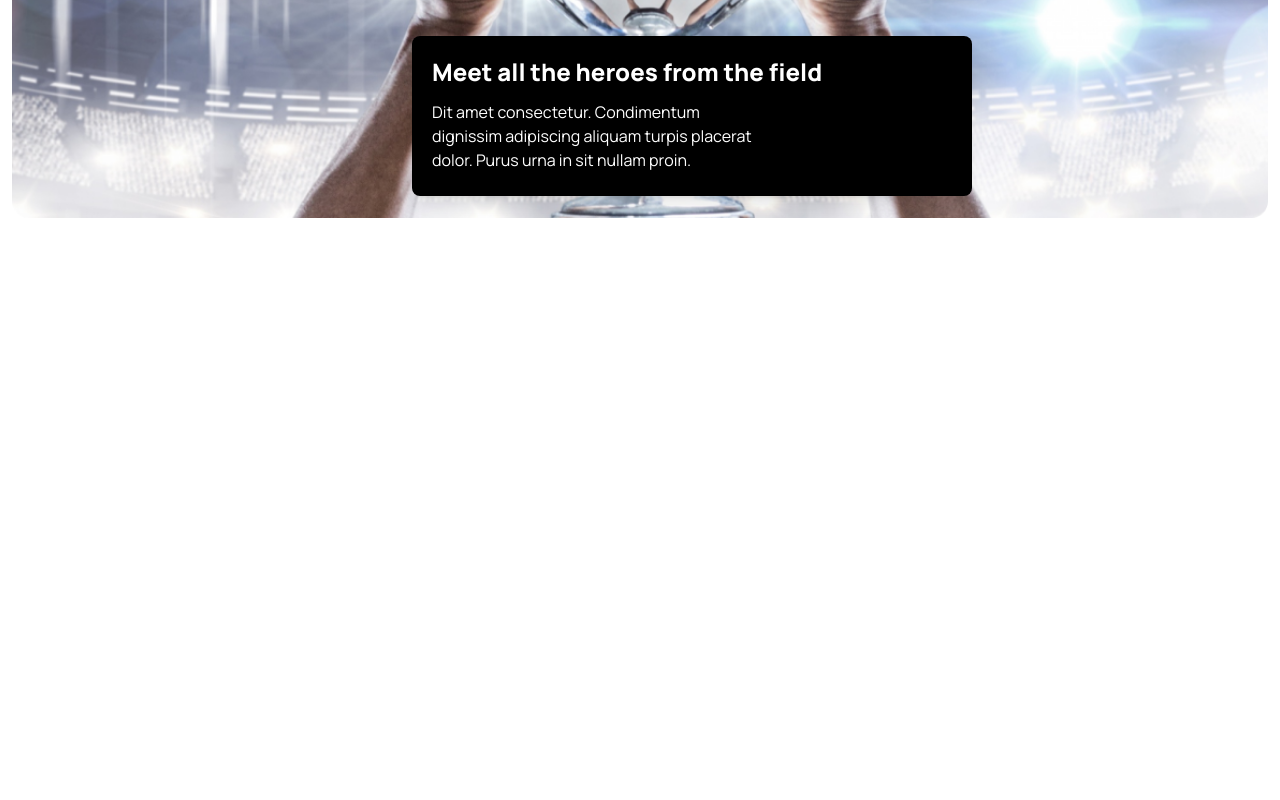
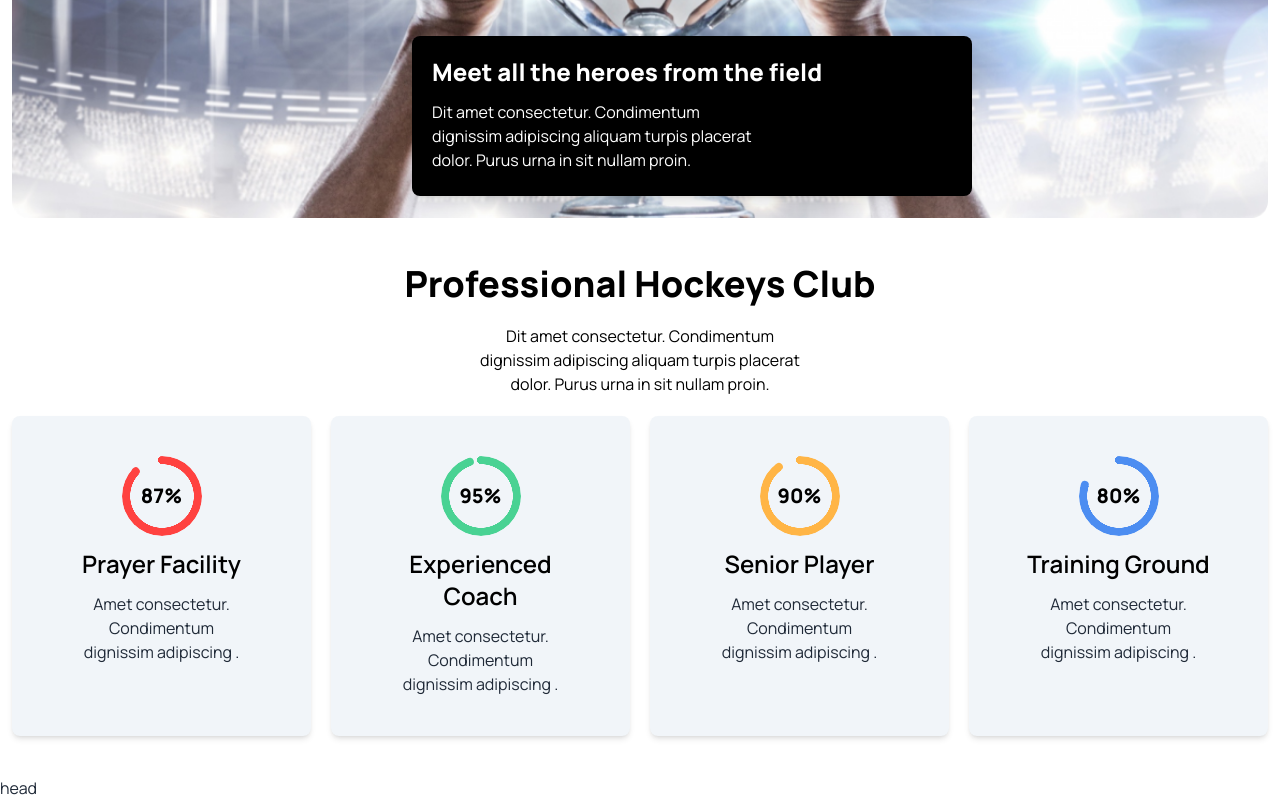
Before and after one commit to Mohinuddin0119/hockeys-b9a3, a plain HTML site: page index.html in a window 1280 px wide. Shown: the part 510-1310 px from the top of the page. Before the commit the page ends 906 px from the top, so only its background shows below. Drawn offline with nearby package versions, Linux system fonts and the light colour scheme.

Commit message:
added club section

```diff
--- a/index.html
+++ b/index.html
@@ -128,7 +128,7 @@
                 </div>
 
             </div>
-            <div class="bg-black shadow-lg rounded-lg p-5 lg:w-[560px] lg:h-[160px]  lg:translate-x-[400px] lg:-translate-y-[200px] mx-3 mt-3">
+            <div class="bg-black shadow-lg rounded-lg p-5 lg:absolute lg:w-[560px] lg:h-[160px]  lg:translate-x-[400px] lg:-translate-y-[200px] mx-3 mt-3">
                 <h1 class="text-2xl text-white font-extrabold ">Meet all the heroes from the field</h1>
                 <p class="text-white  mt-3">Dit amet consectetur. Condimentum <br> dignissim adipiscing aliquam turpis placerat <br> dolor. Purus urna in sit nullam proin. </p>
             </div>
@@ -136,14 +136,61 @@
         <!-- banner section end here -->
 
          <!-- hockeys club start here -->
-        <section>
-
+        <section class="my-10 container mx-auto">
+          <div>
+            <h1 class="text-4xl text-black text-center font-extrabold">Professional Hockeys Club</h1>
+            <p class="text-black text-center my-5">Dit amet consectetur. Condimentum <br> dignissim adipiscing aliquam turpis placerat <br> dolor. Purus urna in sit nullam proin. </p>
+          </div>
+          <!-- grid container -->
+          <div class="grid grid-cols-1 md:grid-cols-2 lg:grid-cols-4 gap-5 mx-3">
+            <!-- grid 1 -->
+            <div class="bg-slate-100 rounded-lg shadow-md p-10 space-y-3">
+              <div class="flex justify-center items-center">
+                <div class="radial-progress text-primary-color" style="--value:87;" role="progressbar"><span class="text-black text-xl font-extrabold">87%</span></div>
+              </div>
+              <div class="text-center space-y-3">
+                <h3 class="text-black text-2xl font-semibold">Prayer Facility</h3>
+                <p>Amet consectetur. Condimentum <br> dignissim adipiscing .</p>
+              </div>
+            </div>
+            <!-- grid 2 -->
+            <div class="bg-slate-100 rounded-lg shadow-md p-10 space-y-3">
+              <div class="flex justify-center items-center">
+                <div class="radial-progress text-[#49D293]
+                " style="--value:95;" role="progressbar"><span class="text-black text-xl font-extrabold">95%</span></div>
+              </div>
+              <div class="text-center space-y-3">
+                <h3 class="text-black text-2xl font-semibold">Experienced Coach</h3>
+                <p>Amet consectetur. Condimentum <br> dignissim adipiscing .</p>
+              </div>
+            </div>
+            <!-- grid 3 -->
+            <div class="bg-slate-100 rounded-lg shadow-md p-10 space-y-3">
+              <div class="flex justify-center items-center">
+                <div class="radial-progress text-[#FFB546]" style="--value:90;" role="progressbar"><span class="text-black text-xl font-extrabold">90%</span></div>
+              </div>
+              <div class="text-center space-y-3">
+                <h3 class="text-black text-2xl font-semibold">Senior Player</h3>
+                <p>Amet consectetur. Condimentum <br> dignissim adipiscing .</p>
+              </div>
+            </div>
+            <!-- grid 4 -->
+            <div class="bg-slate-100 rounded-lg shadow-md p-10 space-y-3">
+              <div class="flex justify-center items-center">
+                <div class="radial-progress text-[#4C8DF1]" style="--value:80;" role="progressbar"><span class="text-black text-xl font-extrabold">80%</span></div>
+              </div>
+              <div class="text-center space-y-3">
+                <h3 class="text-black text-2xl font-semibold">Training Ground</h3>
+                <p>Amet consectetur. Condimentum <br> dignissim adipiscing .</p>
+              </div>
+            </div>
+          </div>
         </section>
          <!-- hockeys club end here -->
 
     </main>
     <footer>
-
+      <h1>head</h1>
     </footer>
 </body>
 </html>
```
